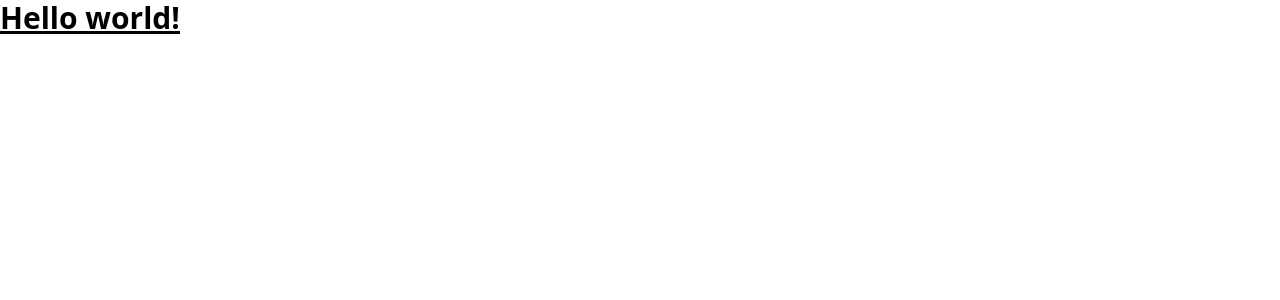
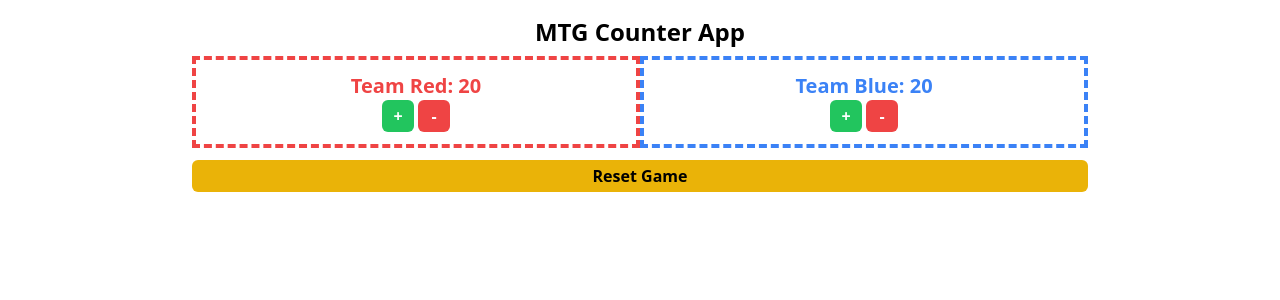
Before and after one commit to fouched/mtg-counter, a Svelte app: page / in a window 1280 px wide. Shown: the top 300 px of the page. Built offline with nearby package versions, Linux system fonts and the light colour scheme.

Commit message:
Implemented game

```diff
--- a/src/App.svelte
+++ b/src/App.svelte
@@ -1,7 +1,53 @@
 <script>
-  import './app.css'
+import './app.css'
+import Team from './Team.svelte'
+
+let winningText = ''
+let winningColor = ''
+let redScore = 20
+let blueScore = 20
+
+const onScoreSubmit = (e) => {
+  const {score, color} = e.detail
+  console.log('score:' + score + ' color:' + color)
+  if (score === 0 ) {
+    if (color.toUpperCase() === 'RED') {
+      winningText = 'Red wins!'
+      winningColor = 'text-red-500'
+    } else if (color.toUpperCase() === 'BLUE') {
+      winningText = 'Blue wins!'
+      winningColor = 'text-blue-500'
+    }
+  }
+}
+
+const resetGame = () => {
+  winningText = ''
+  redScore = 20
+  blueScore = 20
+  console.log('resetting game')
+}
+
 </script>
 
-<h1 class="text-3xl font-bold underline">
-  Hello world!
-</h1>
+<div class="container mx-auto max-w-4xl">
+  <div class="grid grid-cols-2 py-4">
+    <div class="col-span-2 text-2xl font-bold mb-2 flex place-content-center">
+      MTG Counter App
+    </div>
+    <Team color='red' bind:score={redScore} on:score_submit={onScoreSubmit}/>
+    <Team color='blue' bind:score={blueScore} on:score_submit={onScoreSubmit}/>
+    {#if winningText === ''}
+      <div class="col-span-2">
+        <button on:click={resetGame} class="w-full bg-yellow-500 font-bold mt-3 p-1 rounded-md">Reset Game</button>
+      </div>
+    {:else}
+      <div class="flex place-content-center col-span-2 {winningColor} text-xl font-bold mt-2">
+        {winningText}
+      </div>
+      <div class="col-span-2">
+        <button on:click={resetGame} class="w-full bg-green-800 text-white font-bold mt-3 p-1 rounded-md">New Game</button>
+      </div>
+    {/if}
+  </div>
+</div>
--- /dev/null
+++ b/src/Team.svelte
@@ -0,0 +1,52 @@
+<script>
+export let color
+export let score
+
+let borderColor = ''
+let fontColor = ''
+let teamText = ''
+
+if (color.toUpperCase() === 'RED') {
+	borderColor = 'border-red-500'
+	fontColor = 'text-red-500'
+	teamText = 'Red'
+} else {
+	borderColor = 'border-blue-500'
+	fontColor = 'text-blue-500'
+	teamText = 'Blue'
+}
+
+const increaseScore = () => {
+	if (score >= 0 && score < 20) {
+		score++
+	}
+}
+
+const decreaseScore = () => {
+	if (score > 0 && score <= 20) {
+		score--
+	}
+}
+
+
+import {createEventDispatcher} from 'svelte'
+const dispatch = createEventDispatcher()
+const submitScore = () => {
+	dispatch('score_submit', {
+		score,
+		color
+	})
+}
+
+</script>
+<div>
+	<form on:submit|preventDefault={submitScore}>
+	<div class="border-4 {borderColor} border-dashed">
+		<div class="text-xl font-bold {fontColor} mt-3 flex place-content-center">Team {teamText}: {score}</div>
+		<div class="mb-3 flex place-content-center">
+			<div><button on:click={increaseScore} class="bg-green-500 w-8 h-8 mr-1 rounded-md font-extrabold text-white">+</button></div>
+			<div><button on:click={decreaseScore} class="bg-red-500 w-8 h-8 rounded-md font-extrabold text-white">-</button></div>
+		</div>
+	</div>
+	</form>
+</div>
```
